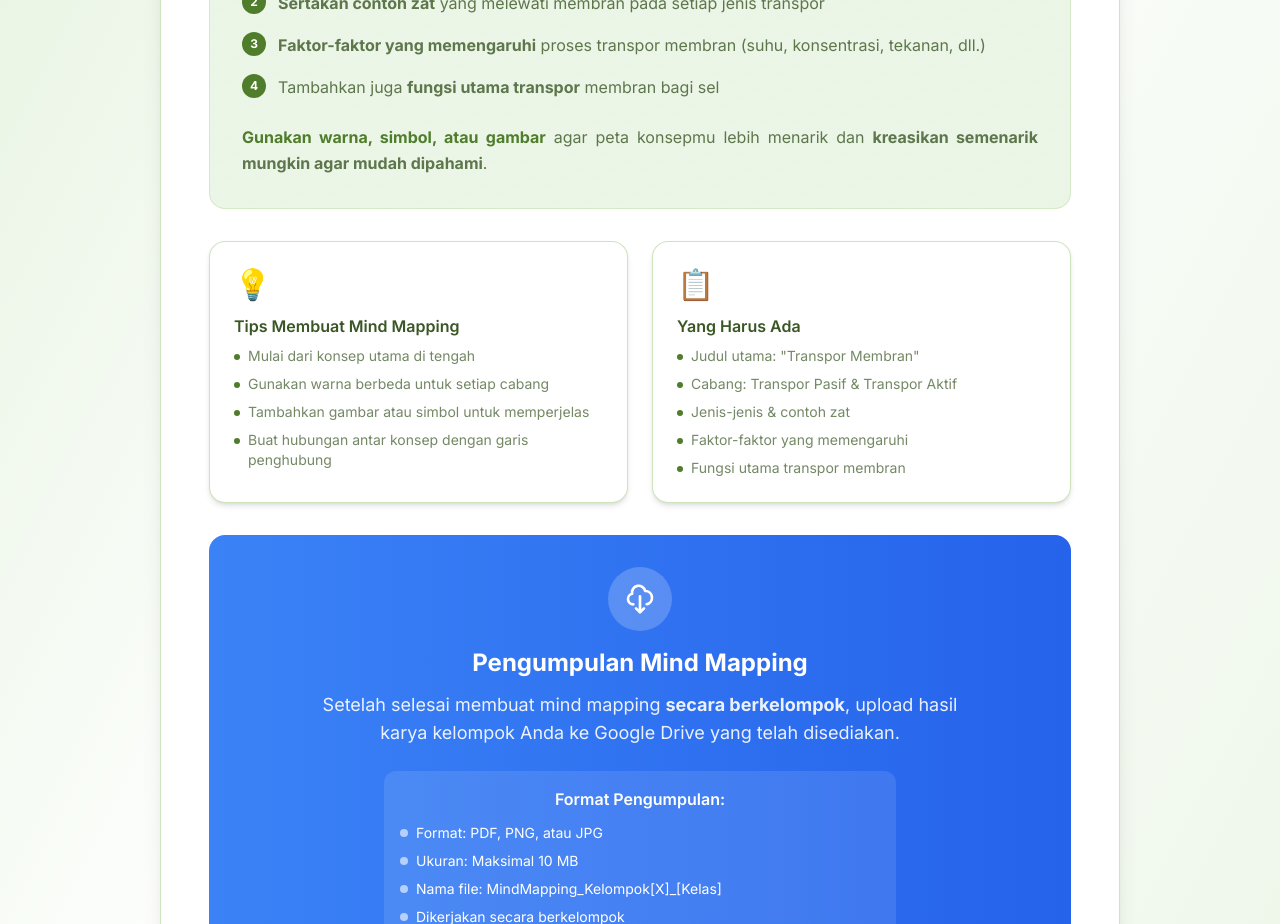
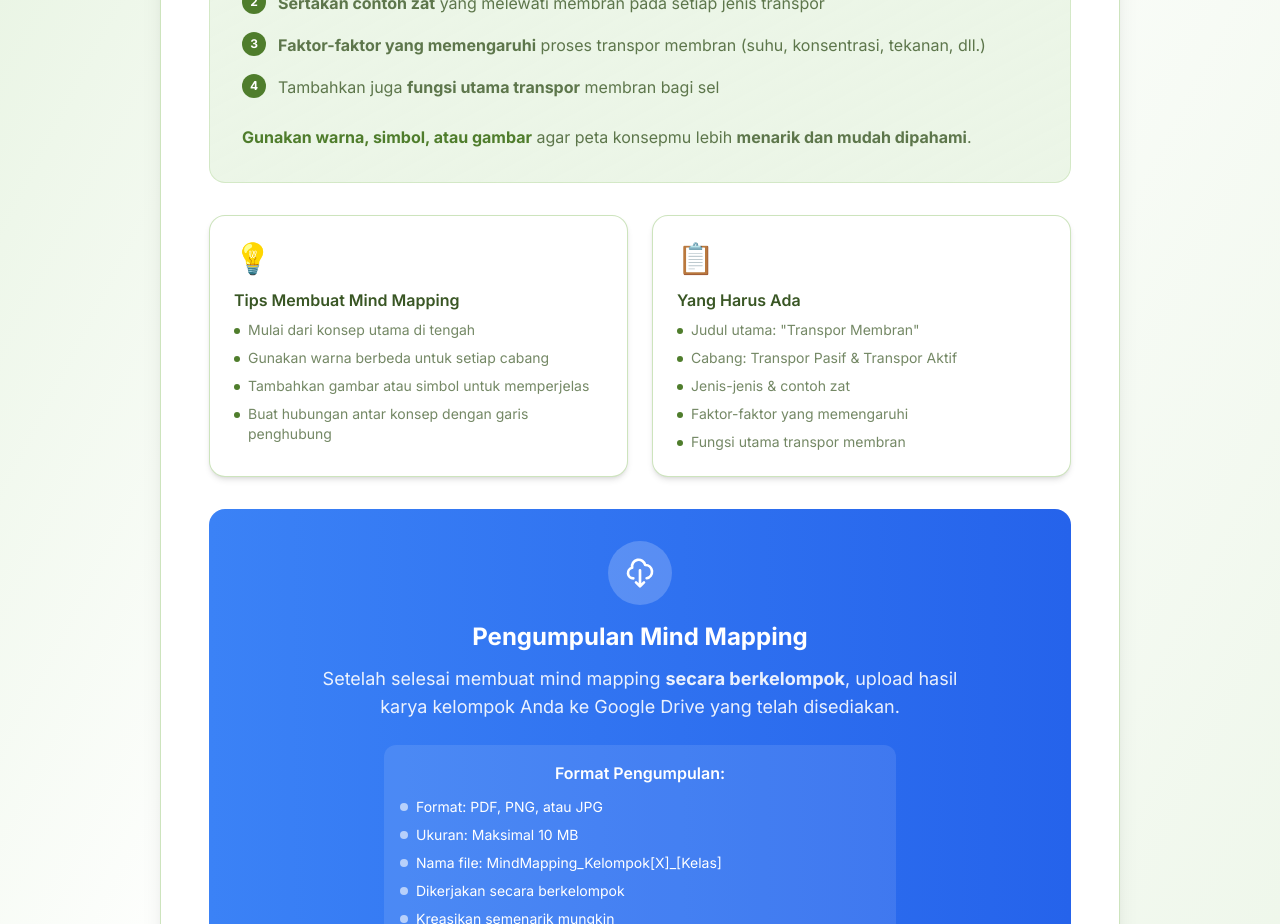
Before and after one commit to Ga2ng/elkpd-web, a Next.js app: page /bio-mapping in a window 1280 px wide. Shown: the part 1120-2044 px from the top of the page. Built offline with nearby package versions, Linux system fonts and the light colour scheme.

Commit message:
feat: add Bio Mapping page for group mind mapping task instructions

```diff
--- a/src/app/bio-mapping/page.tsx
+++ b/src/app/bio-mapping/page.tsx
@@ -79,7 +79,7 @@ export default function BioMappingPage() {
                 </div>
 
                 <p className="text-elkpd-1/80 leading-relaxed text-justify mt-6">
-                  <strong className="text-elkpd-2">Gunakan warna, simbol, atau gambar</strong> agar peta konsepmu lebih menarik dan <strong>kreasikan semenarik mungkin agar mudah dipahami</strong>.
+                  <strong className="text-elkpd-2">Gunakan warna, simbol, atau gambar</strong> agar peta konsepmu lebih <strong>menarik dan mudah dipahami</strong>.
                 </p>
               </div>
             </div>
@@ -181,7 +181,7 @@ export default function BioMappingPage() {
                 className="inline-flex items-center gap-3 px-8 py-4 bg-white text-blue-600 font-semibold rounded-xl hover:bg-blue-50 transition-colors duration-300 text-lg shadow-lg hover:shadow-xl transform hover:-translate-y-1"
               >
                 <svg className="w-6 h-6" fill="currentColor" viewBox="0 0 24 24">
-                  <path d="M12 2C6.48 2 2 6.48 2 12s4.48 10 10 10 10-4.48 10-10S17.52 2 12 2zm-2 15l-5-5 1.41-1.41L10 14.17l7.59-7.59L19 8l-9 9z"/>
+                  <path d="M12 2C6.48 2 2 6.48 2 12s4.48 10 10 10 10-4.48 10-10S17.52 2 12 2zm-2 15l-5-5 1.41-1.41L10 14.17l7.59-7.59L19 8l-9 9z" />
                 </svg>
                 📁 Upload Mind Mapping ke Google Drive
               </a>
@@ -189,7 +189,7 @@ export default function BioMappingPage() {
           </div>
         </div>
       </section>
-{/*
+      {/*
       <section className="py-16 bg-gradient-to-br from-elkpd-5/30 via-white to-elkpd-4/20">
         <div className="max-w-7xl mx-auto px-4 sm:px-6 lg:px-8">
           <div className="text-center mb-12">
```
